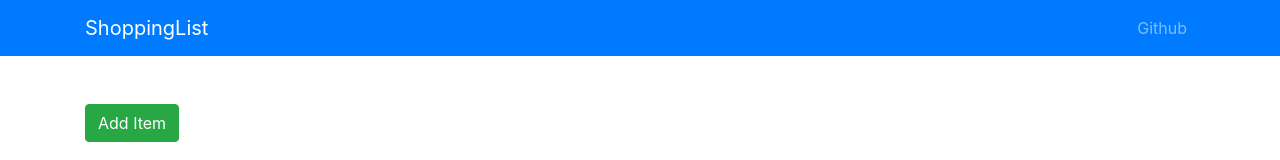
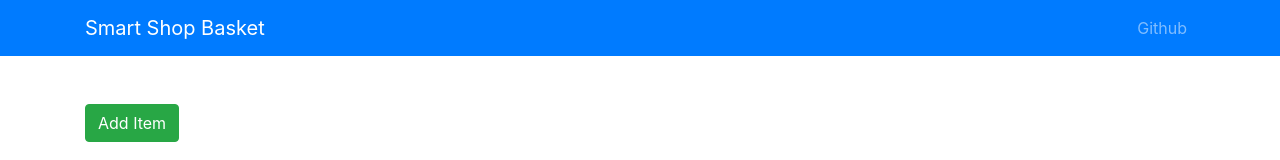
Before and after one commit to jflores353/smart-shop-app, a React (Create React App) app in the folder client/: page / in a window 1280 px wide. Shown: the top 160 px of the page. Built offline with nearby package versions, Linux system fonts and the light colour scheme; no server answers.

Commit message:
changed Navbar heading

```diff
--- a/client/src/components/AppNavbar.js
+++ b/client/src/components/AppNavbar.js
@@ -28,7 +28,7 @@ class AppNavbar extends Component {
             <div>
                 <Navbar color="primary" dark expand="sm" className="mb-5">
                     <Container>
-                        <NavbarBrand href="/">ShoppingList</NavbarBrand>
+                        <NavbarBrand href="/">Smart Shop Basket</NavbarBrand>
                         <NavbarToggler onClick={this.toggle} />
                         <Collapse isOpen={this.state.isOpen} navbar>
                             <Nav className="ml-auto" navbar>
```
